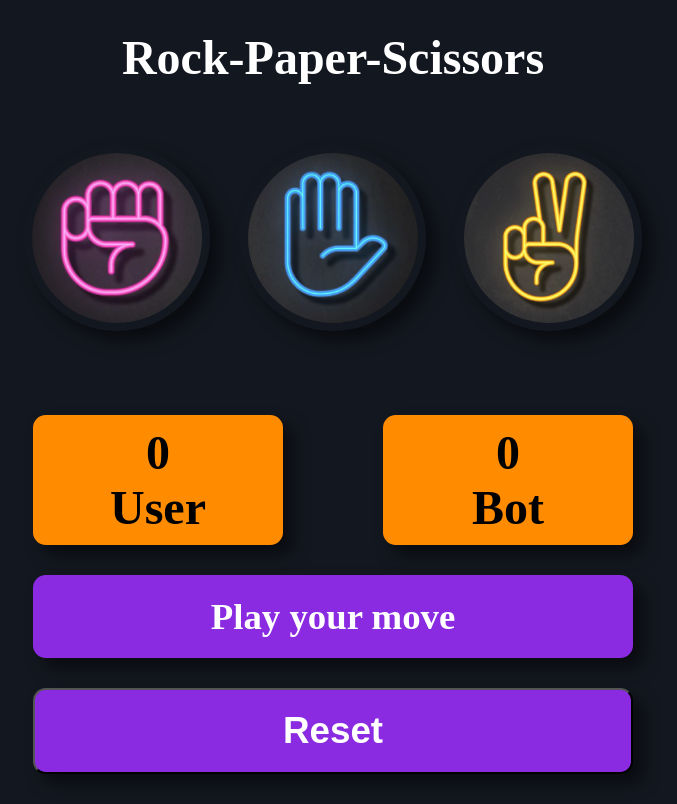
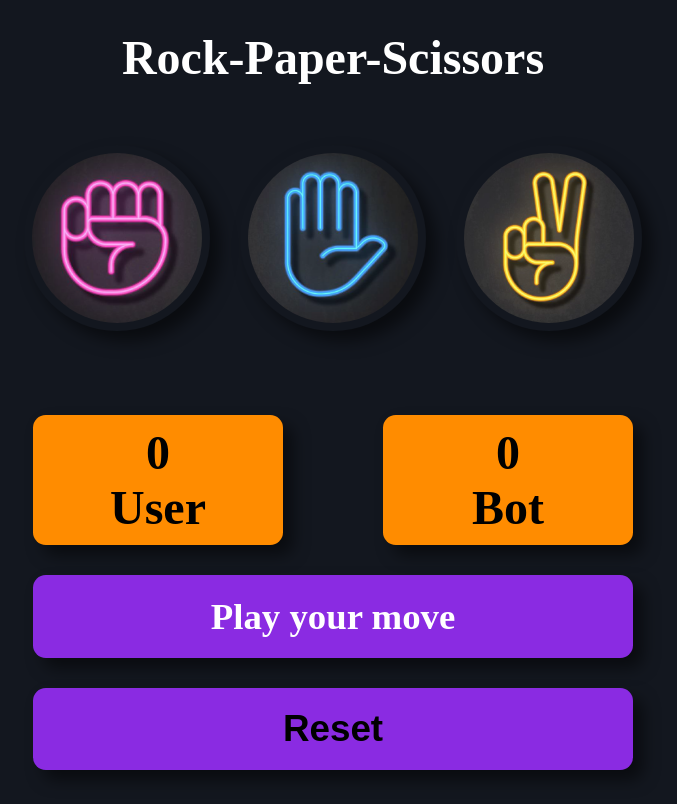
Before and after one commit to pxgacademy/rock-paper-scissors-game-project_JavaScript_practice, a plain HTML site: page index.html in a window 1280 px wide. Shown: the whole page, without its empty margins (307-984 px from the left). Drawn offline with Linux system fonts and the light colour scheme.

Commit message:
Problem solved

```diff
--- a/styles/styles.css
+++ b/styles/styles.css
@@ -128,7 +128,7 @@ main {
   transition: 0.5s;
   font-size: 2.3rem;
   font-weight: 600;
-  color: #ffffff;
+  border: none;
 }
 
 .reset:hover {
```
